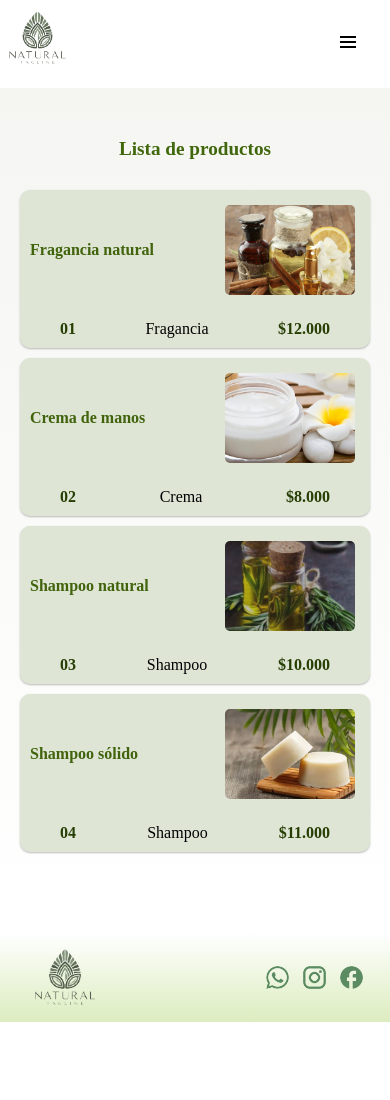
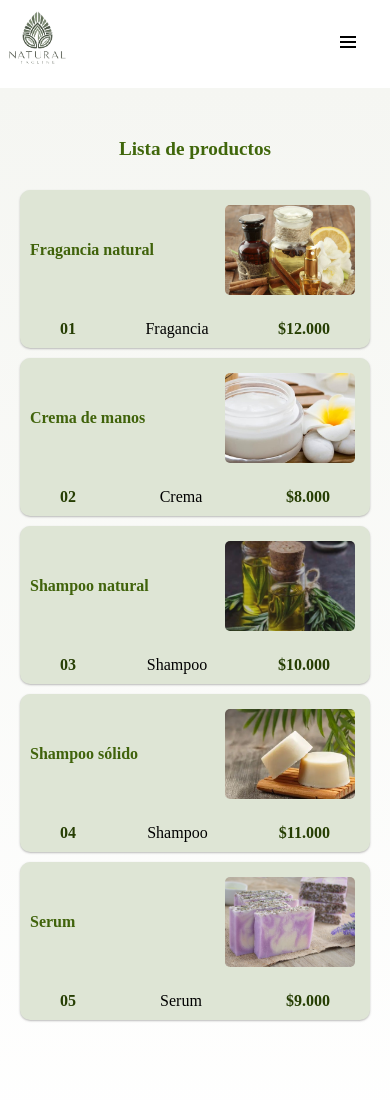
Before and after one commit to OctavioAlvarez1/Natural-WebExpero, a plain HTML site: page listas.html in a window 390 px wide. Shown: the top 1100 px of the page. Before the commit the page ends 1022 px from the top, so only its background shows below. Drawn offline with Linux system fonts and the light colour scheme; a web font is replaced by a local one.

Commit message:
Cards terminadas

```diff
--- a/css/Principal/mobile.css
+++ b/css/Principal/mobile.css
@@ -359,7 +359,7 @@ footer {
 
 .list-container {
 	width: 100%;
-	height: 100vh;
+	height: 1100px;
 	display: flex;
 	flex-direction: column;
 	align-items: center;
--- a/listas.html
+++ b/listas.html
@@ -171,6 +171,18 @@
 							<p>$11.000</p>
 						</div>
 					</div>
+					<div class="card-mobile">
+						<div class="card-header">
+							<p>Serum</p>
+							<img src="./img/cards/jabon.jpg" alt="" />
+						</div>
+
+						<div class="card-text">
+							<p>05</p>
+							<p>Serum</p>
+							<p>$9.000</p>
+						</div>
+					</div>
 				</div>
 			</section>
 		</main>
```
